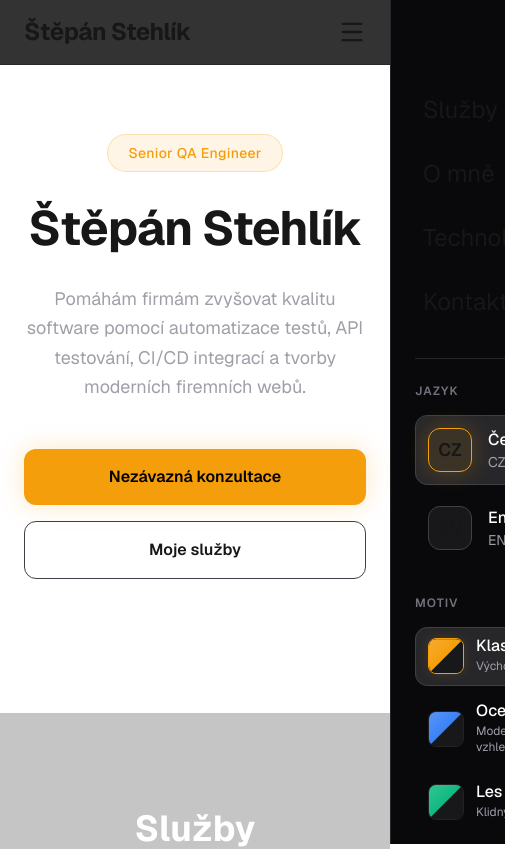
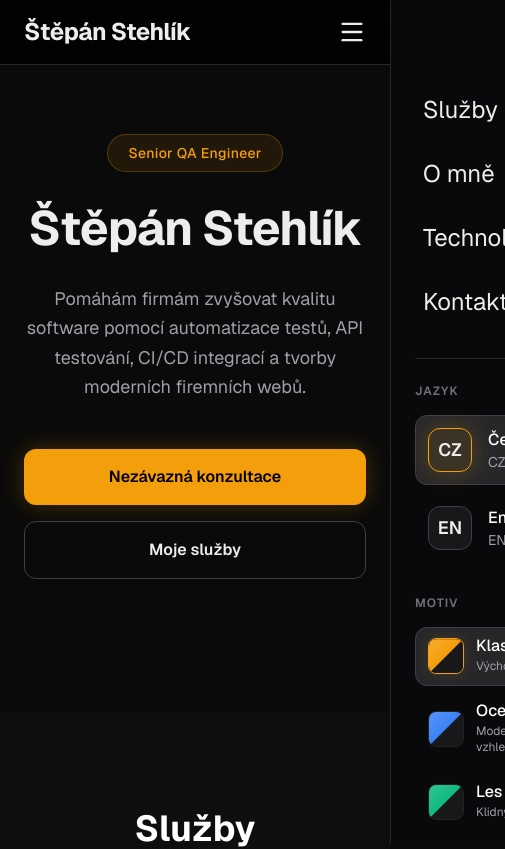
Before and after one commit to steepanovnik/stepan-stehlik-web, a Next.js app: page / in a window 390 px wide. Shown: the top 849 px of the page, 505 px wide, since content can reach past the window. Built offline with nearby package versions, Linux system fonts and the light colour scheme.

Commit message:
light mode fix, mobile overflow-hidden

```diff
--- a/app/globals.css
+++ b/app/globals.css
@@ -1,8 +1,8 @@
 @import "tailwindcss";
 
 :root {
-  --background: #ffffff;
-  --foreground: #171717;
+  --background: #0a0a0a;
+  --foreground: #ededed;
 
   --accent: 245 158 11;
   --accent-light: 251 191 36;
@@ -16,13 +16,6 @@
 
   --font-sans: var(--font-geist-sans);
   --font-mono: var(--font-geist-mono);
-}
-
-@media (prefers-color-scheme: dark) {
-  :root {
-    --background: #0a0a0a;
-    --foreground: #ededed;
-  }
 }
 
 @keyframes float {
@@ -40,14 +33,27 @@
 }
 
 html {
+  color-scheme: dark;
   scroll-behavior: smooth;
+}
+
+html,
+body {
+  max-width: 100%;
+  overflow-x: hidden;
+}
+
+@supports (overflow-x: clip) {
+  html,
+  body {
+    overflow-x: clip;
+  }
 }
 
 body {
   background: var(--background);
   color: var(--foreground);
   font-family: var(--font-geist-sans);
-  overflow-x: hidden;
 }
 
 /* ==========================================================
--- a/app/layout.tsx
+++ b/app/layout.tsx
@@ -1,4 +1,4 @@
-import type { Metadata } from "next";
+import type { Metadata, Viewport } from "next";
 import { Geist, Geist_Mono } from "next/font/google";
 
 import { ThemeProvider } from "@/providers/themeProvider";
@@ -20,6 +20,13 @@ const geistMono = Geist_Mono({
 export const metadata: Metadata = {
   title: "Create Next App",
   description: "Generated by create next app",
+};
+
+export const viewport: Viewport = {
+  width: "device-width",
+  initialScale: 1,
+  colorScheme: "dark",
+  themeColor: "#0a0a0a",
 };
 
 export default function RootLayout({
--- a/src/components/technologies.tsx
+++ b/src/components/technologies.tsx
@@ -11,7 +11,7 @@ export default function Technologies() {
     return (
         <section
             id="technologie"
-            className="bg-zinc-900/25 py-24 px-6 text-white"
+            className="overflow-hidden bg-zinc-900/25 py-24 px-6 text-white"
         >
             <div className="max-w-6xl mx-auto">
 
```
Also changed, not shown: 1 other file (tests, documents, lock files or other folders).
